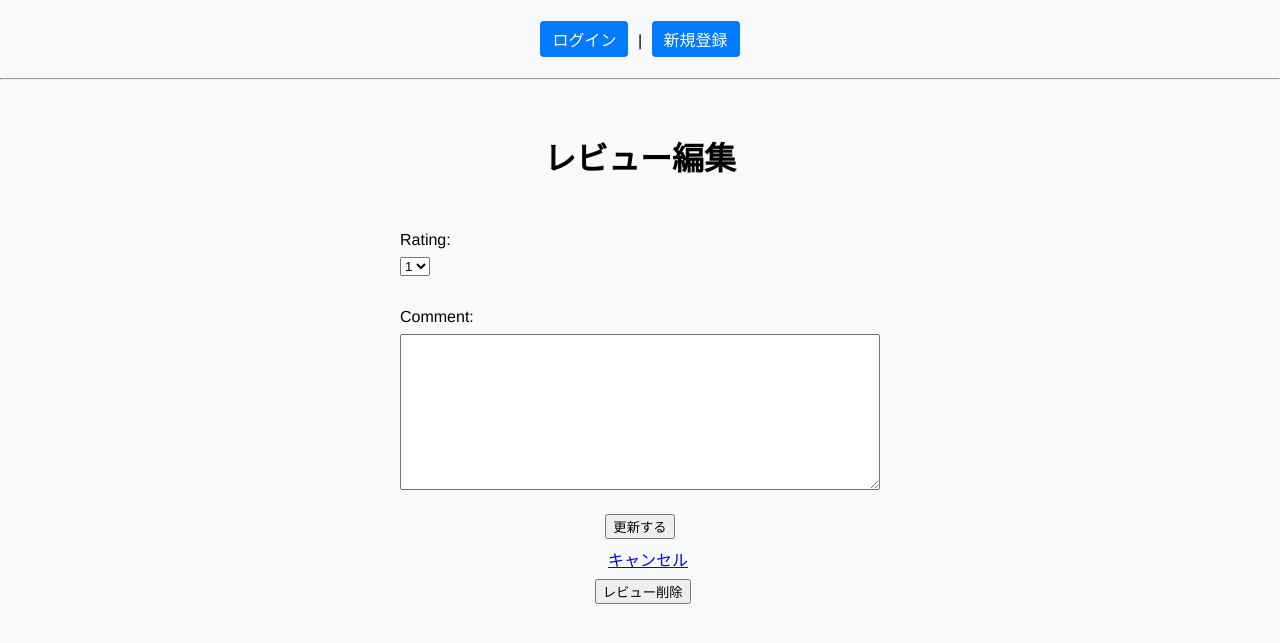
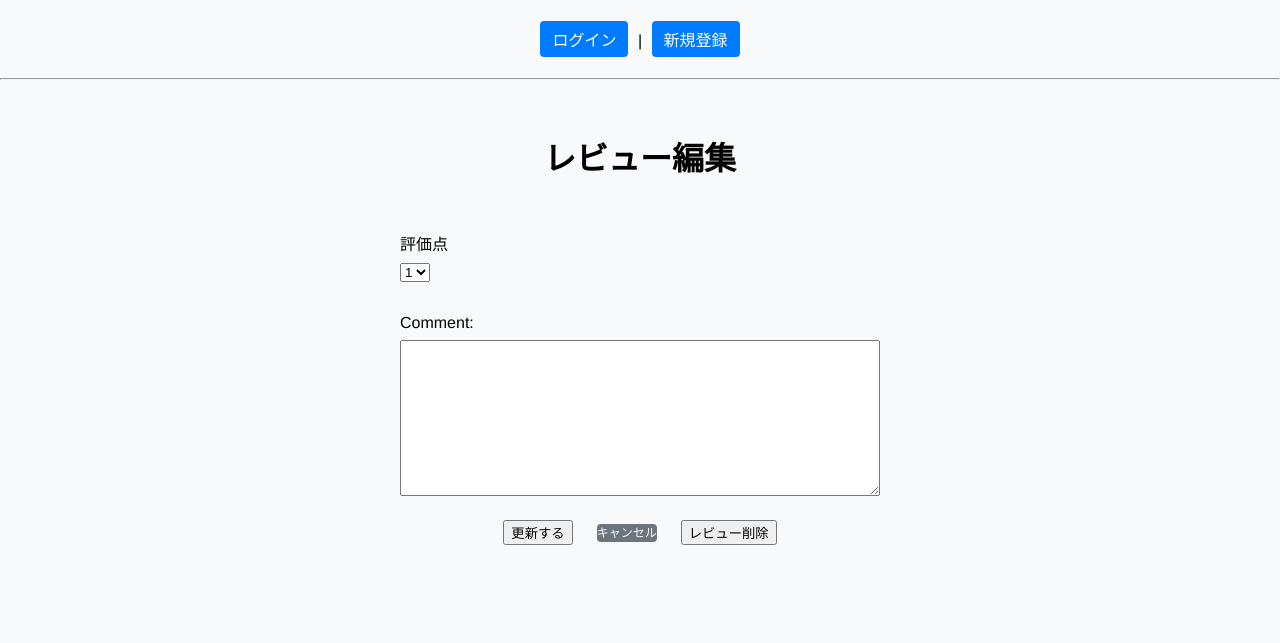
Before and after one commit to 97958697/my-first-portfolio, a Django app: template templates/reviews/update.html in a window 1280 px wide. Shown: the top 643 px of the page. Run offline with Django 5.2, Linux system fonts and the light colour scheme; the template is opened without the code that fills it: values that come from a table or form of the project are taken from there, others are empty.

Commit message:
fix: レビュー編集画面のRatingを「評価点」に変更

```diff
--- a/templates/reviews/update.html
+++ b/templates/reviews/update.html
@@ -6,11 +6,13 @@
 <h1>レビュー編集</h1>
 <form method="post">
   {% csrf_token %}
-  <p>{{ form.rating.label_tag }} {{ form.rating }}</p>
+  <p><label for="{{ form.rating.id_for_label }}">評価点</label> {{ form.rating }}</p>
   <p>{{ form.comment.label_tag }} {{ form.comment }}</p>
-  <button type="submit" name="action" value="update">更新する</button>
-  <a href="{% url 'reviews:movie_detail' review.movie.pk %}" style="margin-left:1em;">キャンセル</a>
-  <button type="submit" name="action" value="delete_review" style="margin-left:1em;">レビュー削除</button>
+  <div class="review-actions">
+    <button type="submit" name="action" value="update">更新する</button>
+    <a href="{% url 'reviews:movie_detail' review.movie.pk %}" class="cancel-btn">キャンセル</a>
+    <button type="submit" name="action" value="delete_review">レビュー削除</button>
+  </div>
 </form>
 </div>
 {% endblock %}
```
